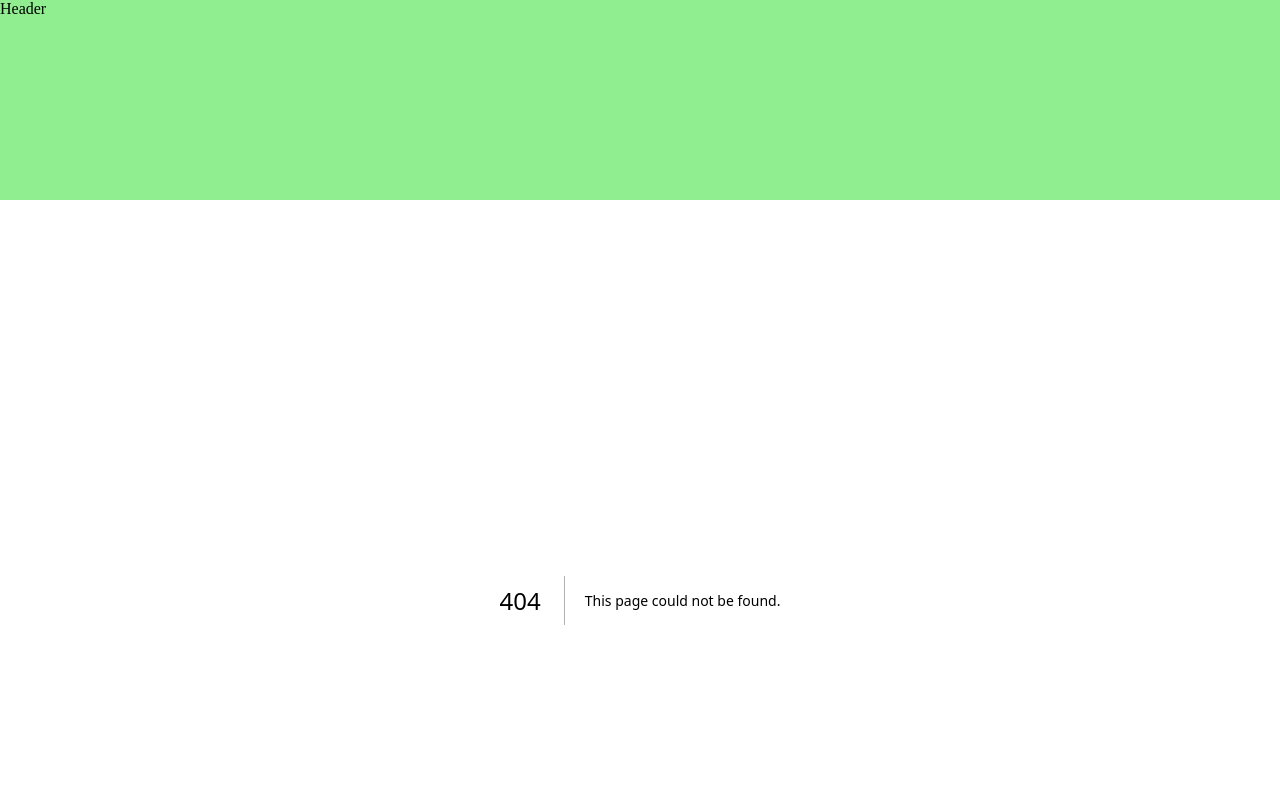
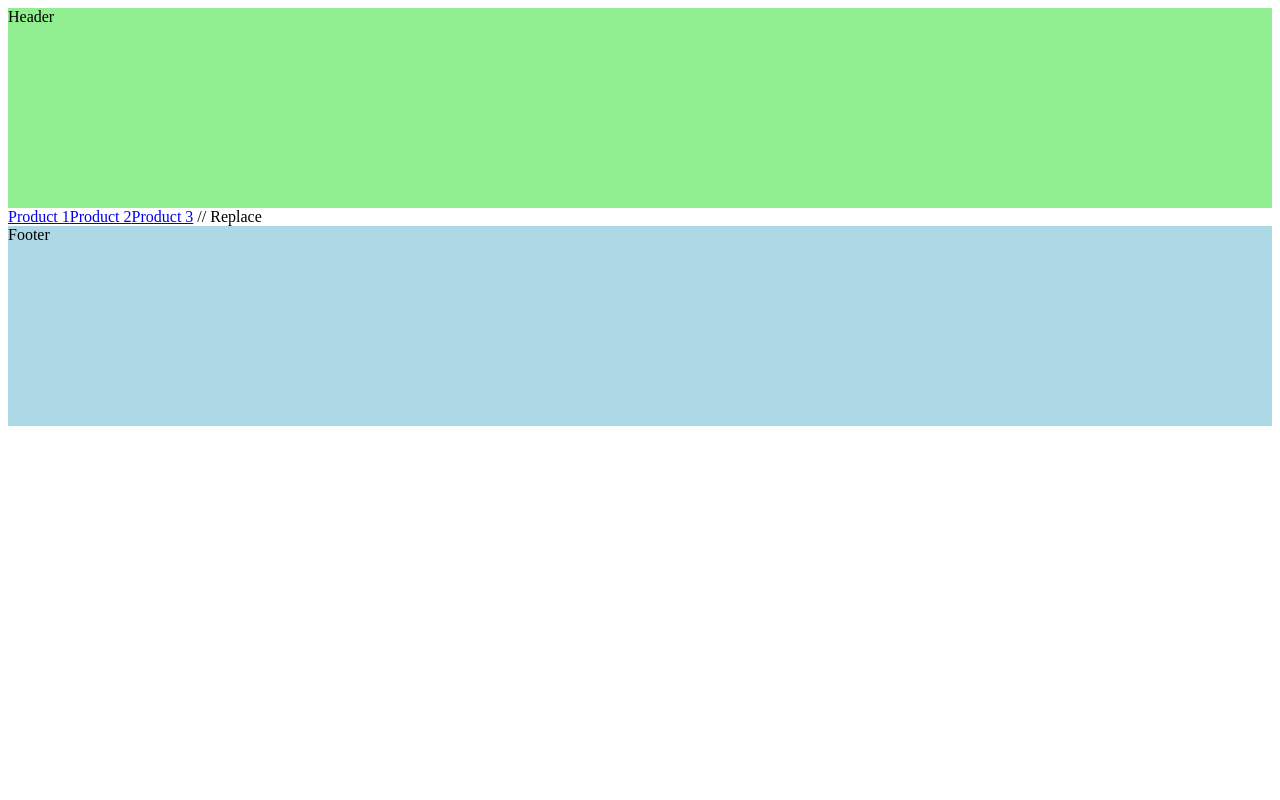
Before and after one commit to DevelopedByBarley/Next, a Next.js app: page /products in a window 1280 px wide. Before the commit this address had no page. Shown: the top 800 px of the page. Built offline with nearby package versions, Linux system fonts and the light colour scheme.

Commit message:
Ep 19 -> Link Component navigation

```diff
--- /dev/null
+++ b/src/app/products/page.tsx
@@ -0,0 +1,16 @@
+import { Metadata } from "next"; // Ensure this import is correct and used properly
+import Link from "next/link";
+
+
+
+export default function Products() {
+    return (
+        <>
+            <Link href='/products/1'>Product 1</Link>
+            <Link href='/products/2'>Product 2</Link>
+            <Link href="/products/3" replace>Product 3</Link> // Replace
+
+
+        </>
+    )
+}
```
Also changed, not shown: src/app/page.tsx (+7 -1 lines).
